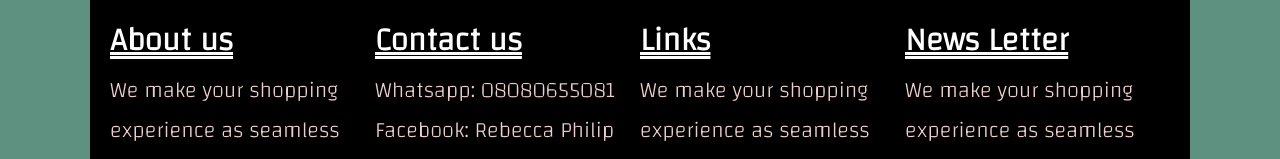
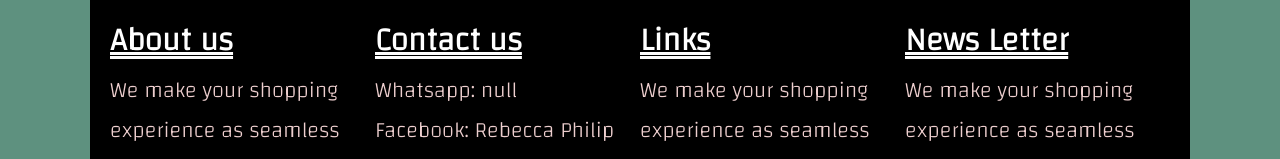
Before and after one commit to Dark-codez/e-commerce, a React (Create React App) app: page /login in a window 1280 px wide. Shown: the part 405-564 px from the top of the page. Built offline with nearby package versions, Linux system fonts and the light colour scheme; no server answers; some icons are missing; a web font is replaced by a local one.

Commit message:
Update Footer.js

```diff
--- a/src/components/Footer.js
+++ b/src/components/Footer.js
@@ -8,7 +8,7 @@ const Footer = () => {
                 </li>
                 <li>
                     <h1>Contact us</h1>
-                    <p>Whatsapp: 08080655081</p>
+                    <p>Whatsapp: null</p>
                     <p>Facebook: Rebecca Philip</p>
                     <p>Email: random@gmail.com</p>
                 </li>
```
